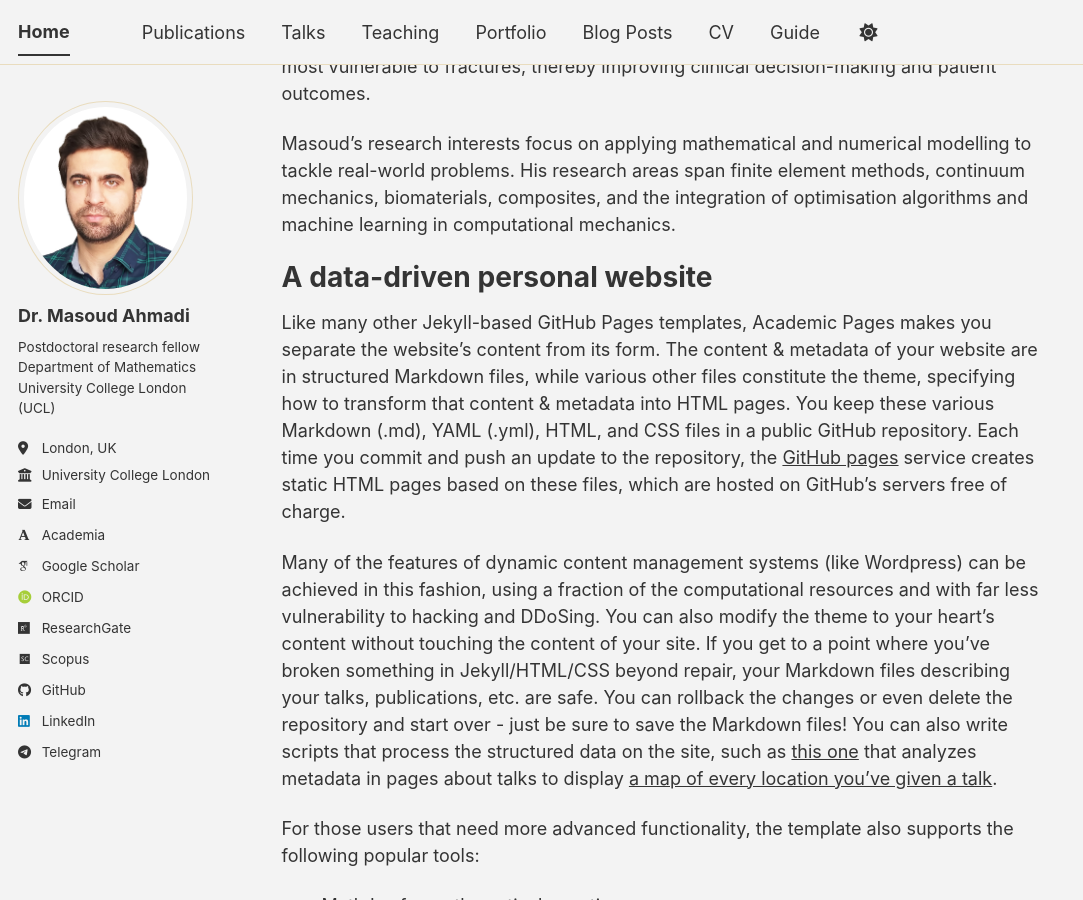
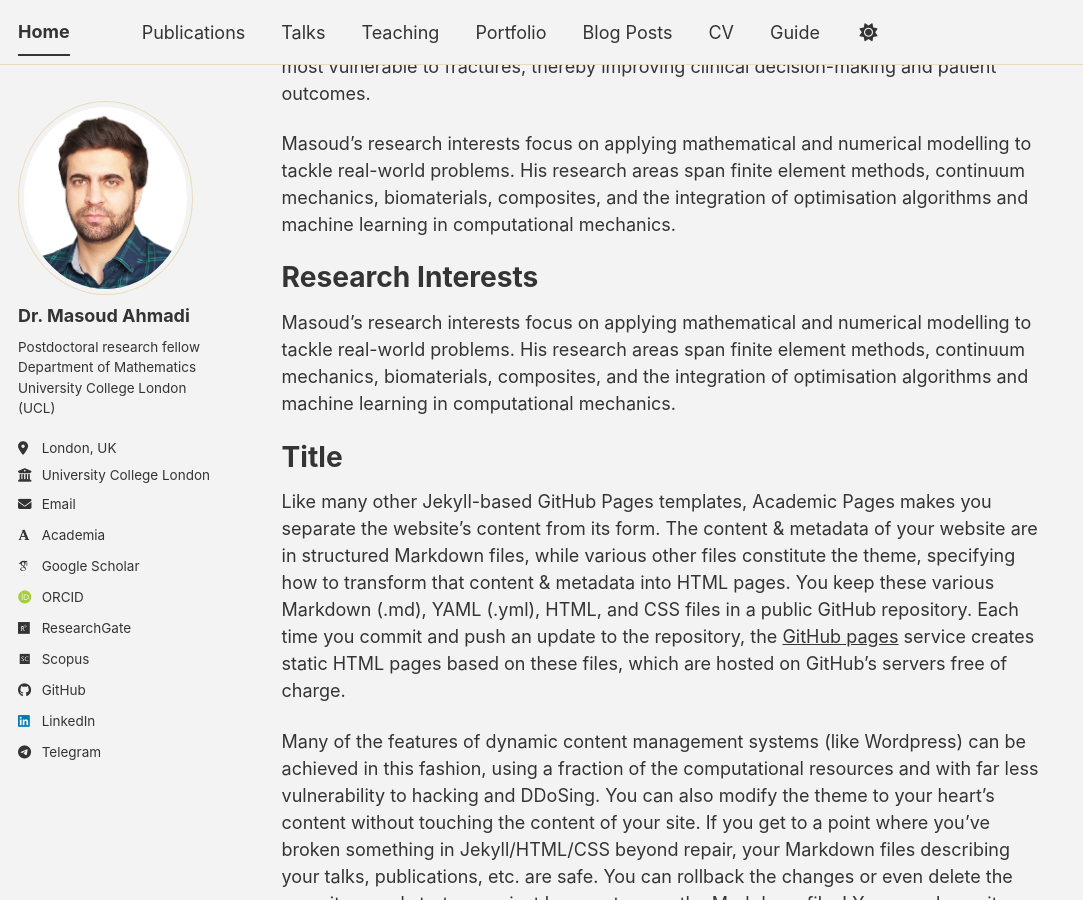
Before and after one commit to Masoud16ahm/Masoud16ahm.github.io, a Jekyll site: the page built from _pages/about.md, in a window 1280 px wide and 900 px high, scrolled down 330 px. Shown: the whole window, without its empty margins (0-1083 px from the left). Built offline with Jekyll 4.4.1, drawn with Linux system fonts in a browser that asks for light colours; some web fonts are replaced; a script bundle is joined from its source files by our own code; library files that are not in the unit come from our copies.

Commit message:
Update about.md

```diff
--- a/_pages/about.md
+++ b/_pages/about.md
@@ -13,7 +13,12 @@ As part of the EPSRC-funded OncoEng project, Masoud contributes to developing a
 
 Masoud’s research interests focus on applying mathematical and numerical modelling to tackle real-world problems. His research areas span finite element methods, continuum mechanics, biomaterials, composites, and the integration of optimisation algorithms and machine learning in computational mechanics.
 
-A data-driven personal website
+Research Interests
+======
+Masoud’s research interests focus on applying mathematical and numerical modelling to tackle real-world problems. His research areas span finite element methods, continuum mechanics, biomaterials, composites, and the integration of optimisation algorithms and machine learning in computational mechanics.
+
+
+Title
 ======
 Like many other Jekyll-based GitHub Pages templates, Academic Pages makes you separate the website's content from its form. The content & metadata of your website are in structured Markdown files, while various other files constitute the theme, specifying how to transform that content & metadata into HTML pages. You keep these various Markdown (.md), YAML (.yml), HTML, and CSS files in a public GitHub repository. Each time you commit and push an update to the repository, the [GitHub pages](https://pages.github.com/) service creates static HTML pages based on these files, which are hosted on GitHub's servers free of charge.
 
```
